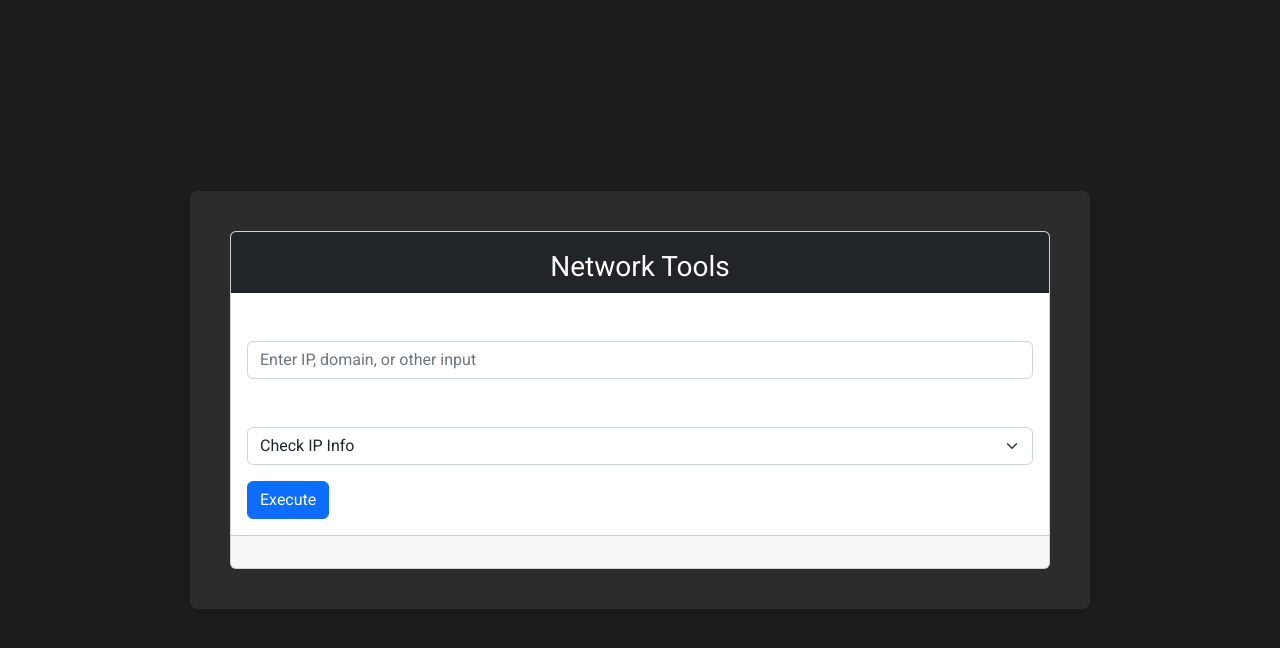
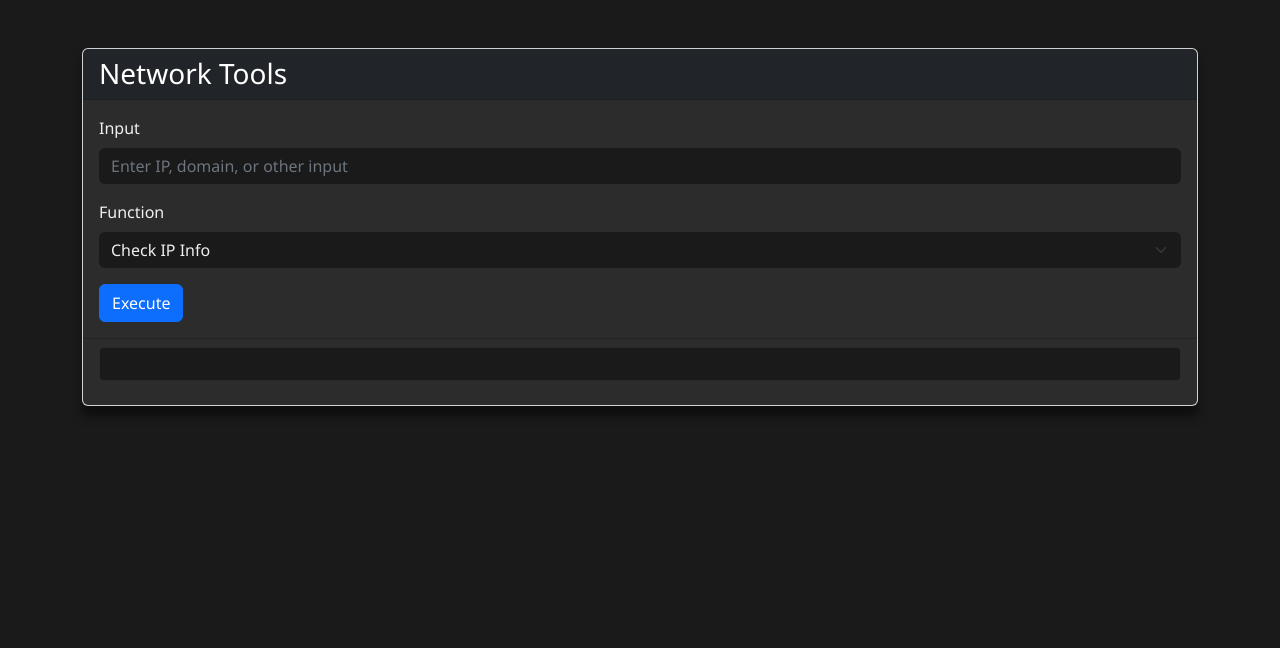
Before and after one commit to ThatSINEWAVE/Uncovered, a plain HTML site: page index.html in a window 1280 px wide. Drawn offline with nearby package versions, Linux system fonts and the light colour scheme.

Commit message:
Update styles.css

```diff
--- a/styles.css
+++ b/styles.css
@@ -1,122 +1,60 @@
-@import url('https://fonts.googleapis.com/css2?family=Roboto:wght@400;700&display=swap');
-
 body {
-    font-family: 'Roboto', sans-serif;
-    background-color: #1c1c1c;
-    color: #fff;
-    margin: 0;
-    padding: 0;
-    display: flex;
-    justify-content: center;
-    align-items: center;
-    min-height: 100vh;
+    background-color: #1a1a1a;
+    font-family: 'Segoe UI', Tahoma, Geneva, Verdana, sans-serif;
+    color: #f0f0f0;
 }
 
-.container {
-    max-width: 900px;
-    padding: 40px;
-    background-color: #2c2c2c;
-    border-radius: 8px;
-    box-shadow: 0 4px 6px rgba(0, 0, 0, 0.1);
+.card {
+    box-shadow: 0 10px 10px rgba(0, 0, 0, 0.5);
 }
 
-h1 {
-    text-align: center;
-    margin-bottom: 5px;
-    color: #fff;
+.card-header {
+    background-color: #292929;
+    border-top-left-radius: 10px;
+    border-top-right-radius: 10px;
 }
 
-h2 {
-    text-align: center;
-    color: #fff;
+.card-body {
+    background-color: #2c2c2c;
 }
 
-h3 {
-    margin-top: 10px;
-    text-align: center;
-    color: #fff;
+.card-footer {
+    background-color: #2c2c2c;
+    border-bottom-left-radius: 10px;
+    border-bottom-right-radius: 10px;
 }
 
-input {
-    padding-top: 10px;
-    padding-bottom: 10px;
-    padding-left: 40px;
-    font-size: 16px;
+.form-control {
+    background-color: #1a1a1a;
+    color: #f0f0f0;
     border: none;
-    border-radius: 4px 0 0 4px;
-    background-color: #404040;
-    color: #fff;
-    box-sizing: border-box;
 }
 
-button {
-    padding: 10px 20px;
-    font-size: 16px;
-    background-color: #4CAF50;
-    color: #fff;
-    border: none;
-    border-radius: 0 4px 4px 0;
-    cursor: pointer;
-    transition: background-color 0.3s ease;
+.form-control:focus {
+    background-color: #1a1a1a;
+    color: #f0f0f0;
+    box-shadow: 0 0 0 0.25rem rgba(52, 58, 64, 0.25);
 }
 
-button:hover {
-    background-color: #45a049;
+.form-select {
+    background-color: #1a1a1a;
+    color: #f0f0f0;
+    border: none;
 }
 
-#result_1 {
-    margin-top: 20px;
-    flex-wrap: wrap;
-    justify-content: space-between;
+.form-select:focus {
+    background-color: #1a1a1a;
+    color: #f0f0f0;
+    box-shadow: 0 0 0 0.25rem rgba(52, 58, 64, 0.25);
 }
 
-#result_2 {
-    margin-top: 20px;
-    flex-wrap: wrap;
-    justify-content: space-between;
+pre {
+    background-color: #1a1a1a;
+    color: #f0f0f0;
+    border: 1px solid #292929;
+    padding: 1rem;
+    overflow-x: auto;
+    white-space: pre-wrap;
+    word-wrap: break-word;
+    border-radius: 5px;
 }
-
-#ip-api-info,
-#whois-info {
-    align-items: center;
-    background-color: #404040;
-    padding-top: 10px;
-    padding-bottom: 10px;
-    padding-left: 40px;
-    padding-right: 40px;
-    border-radius: 4px;
-    box-shadow: 0 2px 4px rgba(0, 0, 0, 0.1);
-}
-
-.field {
-    display: flex;
-    justify-content: space-between;
-    margin-bottom: 10px;
-    padding-bottom: 10px;
-    border-bottom: 1px solid #ddd;
-}
-
-.field:last-child {
-    border-bottom: none;
-    margin-bottom: 0;
-    padding-bottom: 0;
-}
-
-@media (max-width: 767px) {
-    .container {
-        padding: 10px;
-    }
-
-    h1 {
-        font-size: 20px;
-    }
-
-    input,
-    button {
-        font-size: 14px;
-    }
-
-    .field span:first-child {
-        width: 100px;
-    }
-}
```
